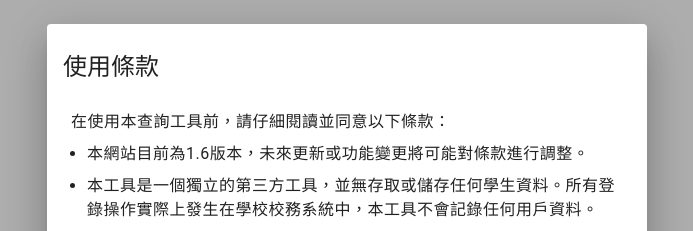
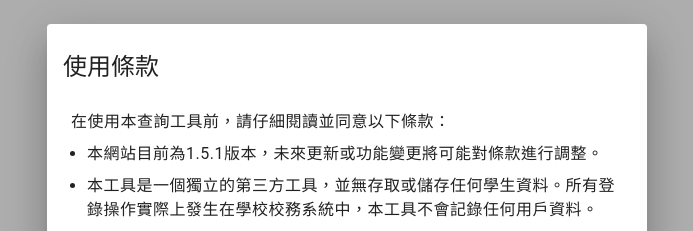
Before and after one commit to Angelo0218/CyvsTool, a Nuxt app in the folder CyvsTool-Nuxt/: page / in a window 1280 px wide. Shown: the top 231 px of the page, without its empty margins (293-986 px from the left). Built offline with nearby package versions, Linux system fonts and the light colour scheme.

Commit message:
更新文檔

```diff
--- a/CyvsTool-Nuxt/pages/index.vue
+++ b/CyvsTool-Nuxt/pages/index.vue
@@ -39,7 +39,7 @@
             <v-card-text class="terms-text">
                 <p>在使用本查詢工具前，請仔細閱讀並同意以下條款：</p>
                 <ul>
-                    <li>本網站目前為1.6版本，未來更新或功能變更將可能對條款進行調整。</li>
+                    <li>本網站目前為1.5.1版本，未來更新或功能變更將可能對條款進行調整。</li>
                     <li>本工具是一個獨立的第三方工具，並無存取或儲存任何學生資料。所有登錄操作實際上發生在學校校務系統中，本工具不會記錄任何用戶資料。</li>
                     <li>我們重視您的隱私和數據安全，不會未經授權使用或分享您的個人信息。</li>
                     <li>為保障服務品質和公平使用，本網站對查詢次數進行了合理限制。請根據您的實際需求合理安排查詢。</li>
```
Also changed, not shown: 1 other file (tests, documents, lock files or other folders).
